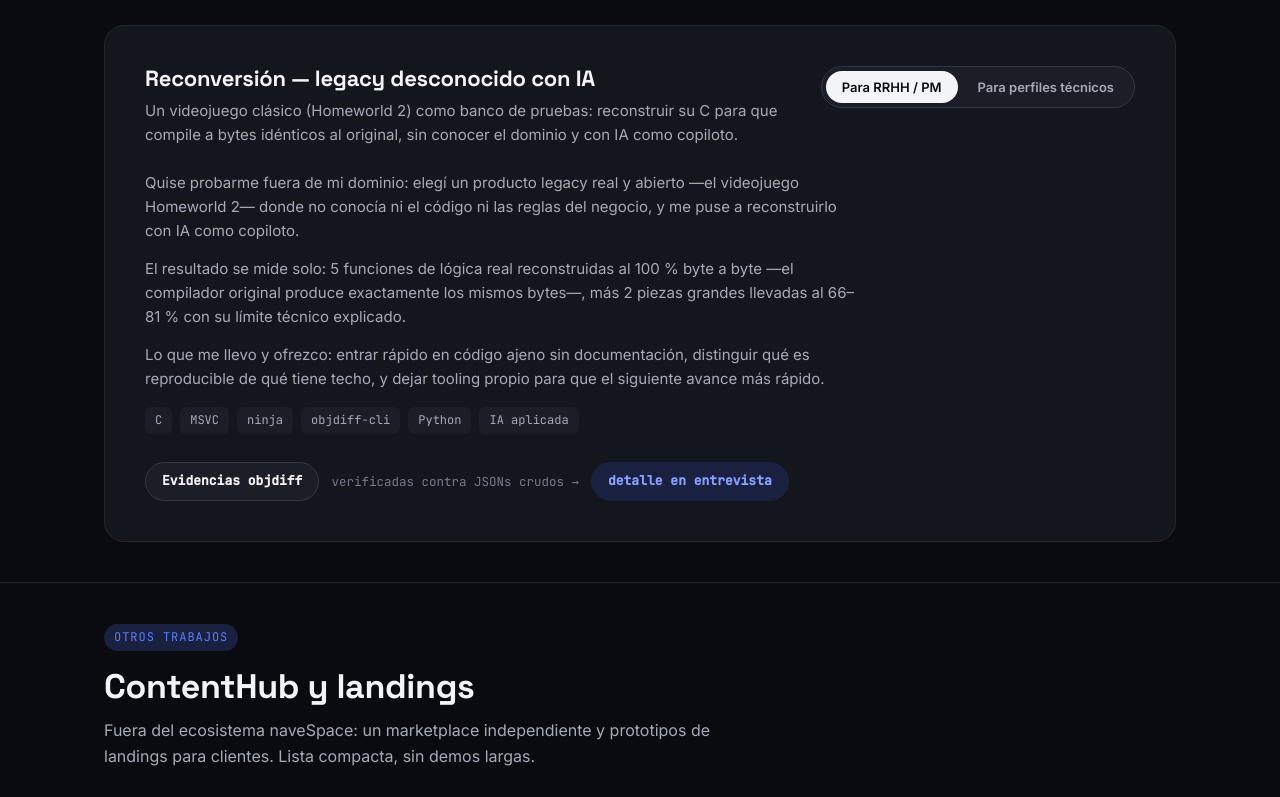
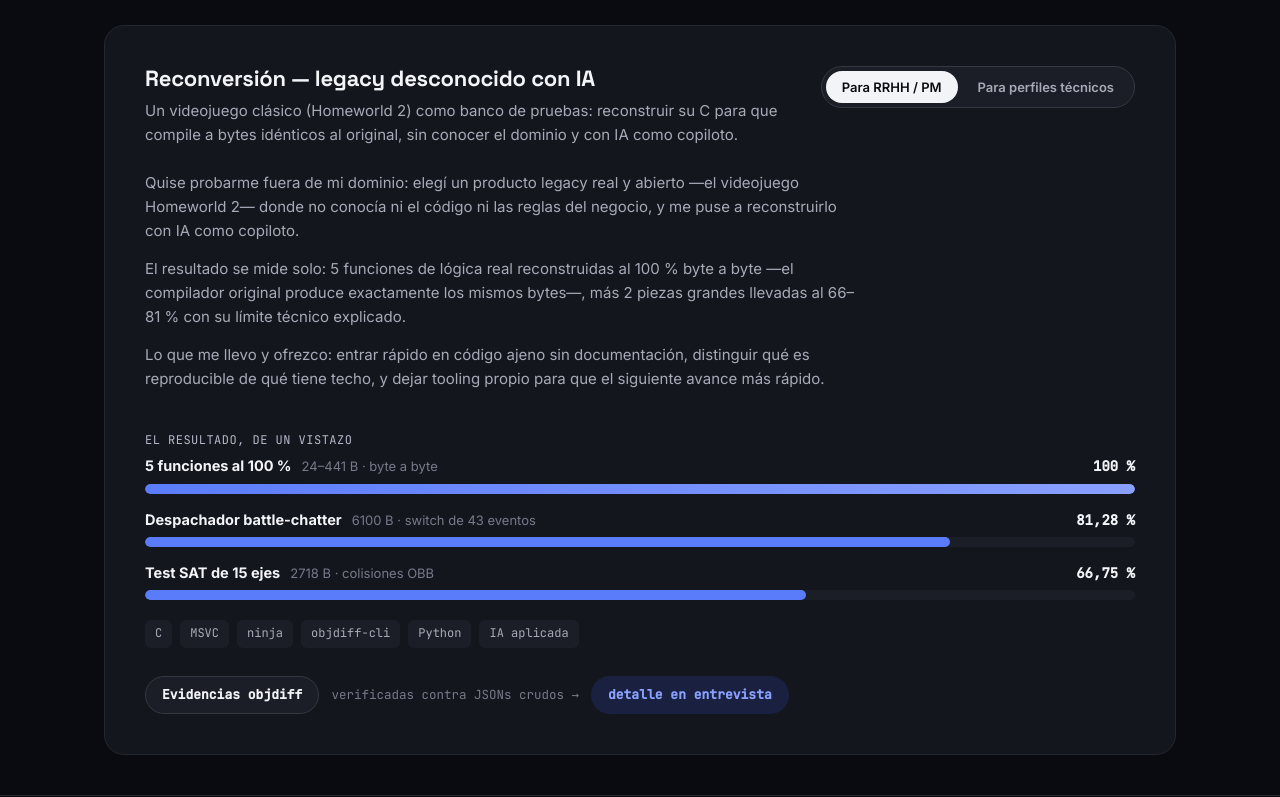
Before and after one commit to darwinrocha85/darwin-rocha-portfolio, a React (Vite) app: page / in a window 1280 px wide. Shown: the part 4535-5332 px from the top of the page. Built offline with nearby package versions, Linux system fonts and the light colour scheme.

Commit message:
IA Solutions visual: barras de matching Merlin + tabla 3 casos, fix object Object en contexto

```diff
--- a/src/components/IASolutions.jsx
+++ b/src/components/IASolutions.jsx
@@ -17,10 +17,11 @@
           <span className="eyebrow">IA Solutions</span>
           <h2>IA aplicada donde hay —y donde no hay— documentación</h2>
           <p>
-            Dos casos del mismo oficio desde ángulos distintos: el asistente de este
+            Tres casos del mismo oficio desde ángulos distintos: el asistente de este
             portfolio responde sobre contenido propio y publicado; el de reingeniería
-            reconstruye un producto legacy sin documentación, verificado byte a byte.
-            Dos pestañas, mismo toggle RRHH / técnico.
+            reconstruye un producto legacy sin documentación, verificado byte a byte;
+            y el harness recorta lo que se le paga al modelo. Tres pestañas, mismo
+            toggle RRHH / técnico.
           </p>
         </div>
 
@@ -103,6 +104,28 @@
 
           {activeTab === 'merlin' ? (
             <>
+              <div className="views-label">El resultado, de un vistazo</div>
+              <div
+                className="match-bars"
+                role="img"
+                aria-label={`Matching decompilation: 5 funciones al 100 por ciento, despachador al ${project.results[1].pct} por ciento, test SAT al ${project.results[2].pct} por ciento`}
+              >
+                {project.results.map((r) => (
+                  <div className="match-bar-row" key={r.label}>
+                    <div className="match-bar-head">
+                      <span className="match-bar-label">{r.label}</span>
+                      <span className="match-bar-detail">{r.detail}</span>
+                      <span className="match-bar-value">{String(r.pct).replace('.', ',')} %</span>
+                    </div>
+                    <div className="match-bar-track">
+                      <div
+                        className={`match-bar-fill${r.pct === 100 ? ' is-full' : ''}`}
+                        style={{ width: `${r.pct}%` }}
+                      />
+                    </div>
+                  </div>
+                ))}
+              </div>
               <div className="tag-row">
                 {project.tech.map((item) => (
                   <span className="tag" key={item}>
@@ -148,6 +171,35 @@
             </>
           ) : (
             <>
+              <div className="views-label">{project.compareTable.caption}</div>
+              <div className="harness-table-wrap">
+                <table className="harness-table">
+                  <thead>
+                    <tr>
+                      {project.compareTable.head.map((col) => (
+                        <th key={col || 'row-head'} scope="col">
+                          {col}
+                        </th>
+                      ))}
+                    </tr>
+                  </thead>
+                  <tbody>
+                    {project.compareTable.rows.map((row) => (
+                      <tr key={row[0]}>
+                        {row.map((cell, i) => (
+                          i === 0 ? (
+                            <th key={`${row[0]}-${i}`} scope="row">
+                              {cell}
+                            </th>
+                          ) : (
+                            <td key={`${row[0]}-${i}`}>{cell}</td>
+                          )
+                        ))}
+                      </tr>
+                    ))}
+                  </tbody>
+                </table>
+              </div>
               <div className="views-label">Tres casos para explorarlo</div>
               <div className="apps-grid">
                 {project.apps.map((app) => (
--- a/src/data/content.js
+++ b/src/data/content.js
@@ -176,6 +176,17 @@
     },
   ],
   backendRepo: 'https://github.com/darwinrocha85/spacecraftSystem-frontend',
+  compareTable: {
+    caption: 'Tres casos, un mismo motor',
+    head: ['', 'Admin', 'Taller', 'Portfolio'],
+    rows: [
+      ['Alcance', 'Dueño de la flota', 'Staff del hangar', 'Visitante del portfolio'],
+      ['Datos', 'En vivo: flota y ventas', 'En vivo: ciclo de reparación', 'Estáticos: lo publicado'],
+      ['Tools', '28 (lectura + escritura)', '15 (sin destructivas)', 'Ninguna'],
+      ['Confirmación', 'Previa a impacto real', 'Solo borrador de presupuesto', 'No aplica'],
+      ['Modelo', 'Groq qwen3.8-27b · fallback Gemini', 'Groq qwen3.8-27b · fallback Gemini', 'Gemini o Claude, solo texto'],
+    ],
+  },
   hrDescription: [
     'No son un chat de demo: son tres asistentes trabajando sobre casos reales, cada uno con su nivel de permiso. El del panel consulta y opera la flota en vivo, el del taller lleva el día a día del hangar, y el de este portfolio responde solo con lo que está publicado acá.',
     'La regla es la misma en los tres: no inventar. Los dos primeros leen el dato real antes de responder y piden confirmación antes de cualquier acción con impacto —crear una nave, enviarla a reparar—; el tercero prefiere decir que no lo tiene y llevarte a la sección correcta.',
@@ -251,6 +262,11 @@
     'Mi loop: elegir candidata por barrido (tamaño, sin llamadas a imports crudos ni helpers con hash irreproducible), escribir C, compilar con ninja, medir, alinear diffs y repetir —con 22 scripts propios para ranking, visores de diff y aplicación de cambios—. Todo verificado localmente, con evidencia JSON por función.',
   ],
   tech: ['C', 'MSVC', 'ninja', 'objdiff-cli', 'Python', 'IA aplicada'],
+  results: [
+    { label: '5 funciones al 100 %', detail: '24–441 B · byte a byte', pct: 100 },
+    { label: 'Despachador battle-chatter', detail: '6100 B · switch de 43 eventos', pct: 81.28 },
+    { label: 'Test SAT de 15 ejes', detail: '2718 B · colisiones OBB', pct: 66.75 },
+  ],
 }
 
 export const relatedProject = {
--- a/src/index.css
+++ b/src/index.css
@@ -732,6 +732,68 @@
   white-space: nowrap;
 }
 
+.harness-table tbody th[scope='row'] {
+  text-align: left;
+  font-weight: 600;
+  color: var(--text-muted);
+  white-space: nowrap;
+  padding: 10px 12px;
+  border-bottom: 1px solid var(--tag-bg);
+  vertical-align: top;
+}
+
+/* Match bars (Merlin: % byte-identico por pieza) */
+.match-bars {
+  display: flex;
+  flex-direction: column;
+  gap: 14px;
+  margin: 4px 0 20px;
+}
+
+.match-bar-head {
+  display: flex;
+  align-items: baseline;
+  gap: 10px;
+  margin-bottom: 6px;
+}
+
+.match-bar-label {
+  font-weight: 700;
+  color: var(--text);
+  font-size: 14.5px;
+}
+
+.match-bar-detail {
+  color: var(--text-faint);
+  font-size: 13px;
+  flex-grow: 1;
+}
+
+.match-bar-value {
+  font-family: var(--mono);
+  font-weight: 700;
+  font-size: 14px;
+  color: var(--text);
+  white-space: nowrap;
+}
+
+.match-bar-track {
+  height: 10px;
+  border-radius: 999px;
+  background: var(--tag-bg);
+  overflow: hidden;
+}
+
+.match-bar-fill {
+  height: 100%;
+  border-radius: 999px;
+  background: var(--accent);
+}
+
+.match-bar-fill.is-full {
+  background: linear-gradient(90deg, var(--accent), var(--accent-strong));
+}
+
 /* Diagram blocks (preformatted figures) */
 .diagram-block {
   font-family: var(--mono);
```
Also changed, not shown: scripts/generate-agent-context.mjs (+30 -1 lines).
